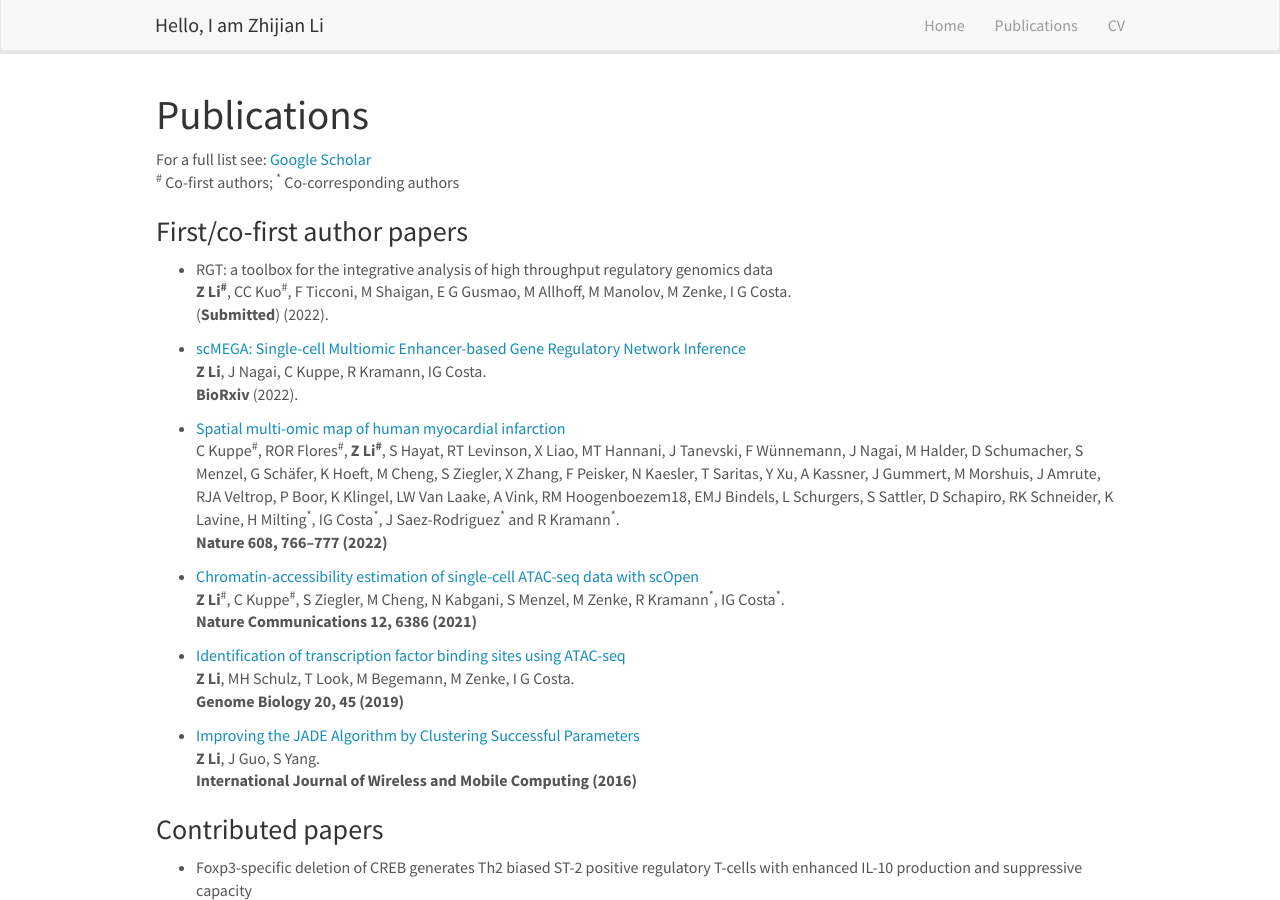
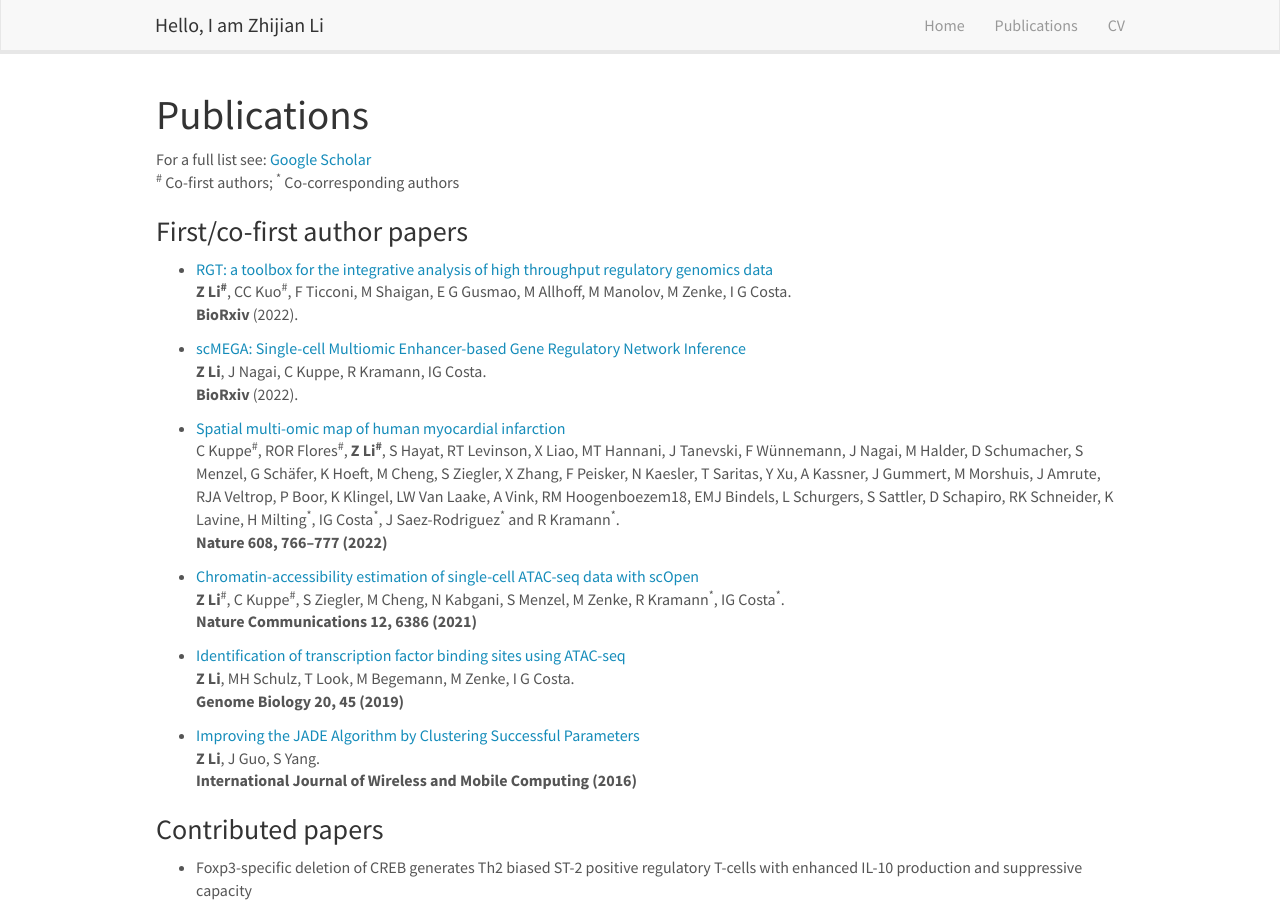
Before and after one commit to lzj1769/lzj1769.github.io, a Jekyll site: the page built from _pages/publications.md, in a window 1280 px wide and 900 px high. Built offline with Jekyll 4.4.1, drawn with Linux system fonts in a browser that asks for light colours; nearby versions of some CDN libraries.

Commit message:
update pub

```diff
--- a/_pages/publications.md
+++ b/_pages/publications.md
@@ -12,9 +12,9 @@ For a full list see: [Google Scholar](https://scholar.google.de/citations?user=x
 
 ### First/co-first author papers
 
-* RGT: a toolbox for the integrative analysis of high throughput regulatory genomics data \
+* [RGT: a toolbox for the integrative analysis of high throughput regulatory genomics data](https://www.biorxiv.org/content/10.1101/2022.12.31.522372v1) \
 **Z Li<sup>\#</sup>**, CC Kuo<sup>\#</sup>, F Ticconi, M Shaigan, E G Gusmao, M Allhoff, M Manolov, M Zenke, I G Costa.\
-(**Submitted**) (2022).
+**BioRxiv** (2022).
 
 
 * [scMEGA: Single-cell Multiomic Enhancer-based Gene Regulatory Network Inference](https://www.biorxiv.org/content/10.1101/2022.08.10.503335v1)\
```
